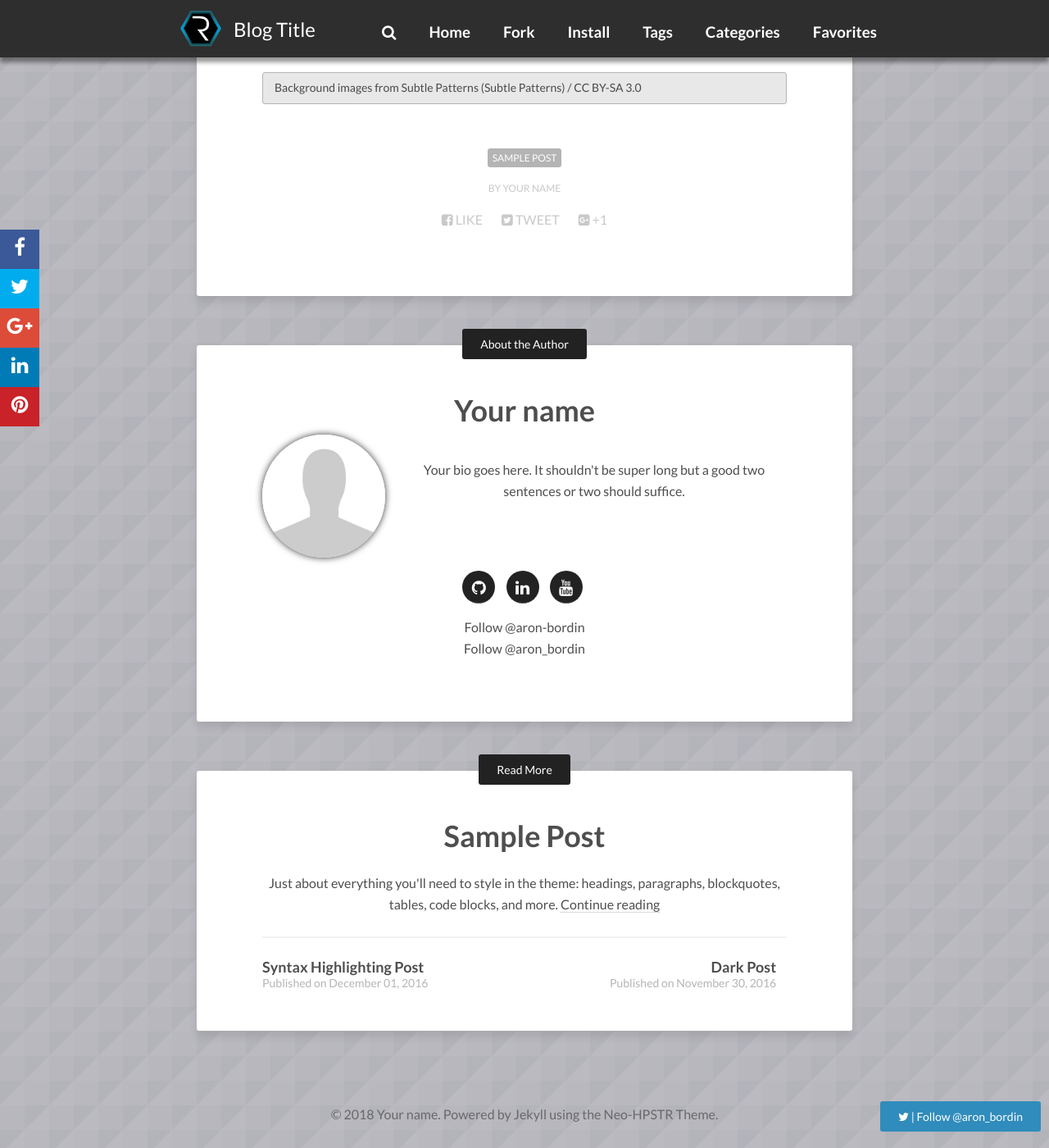
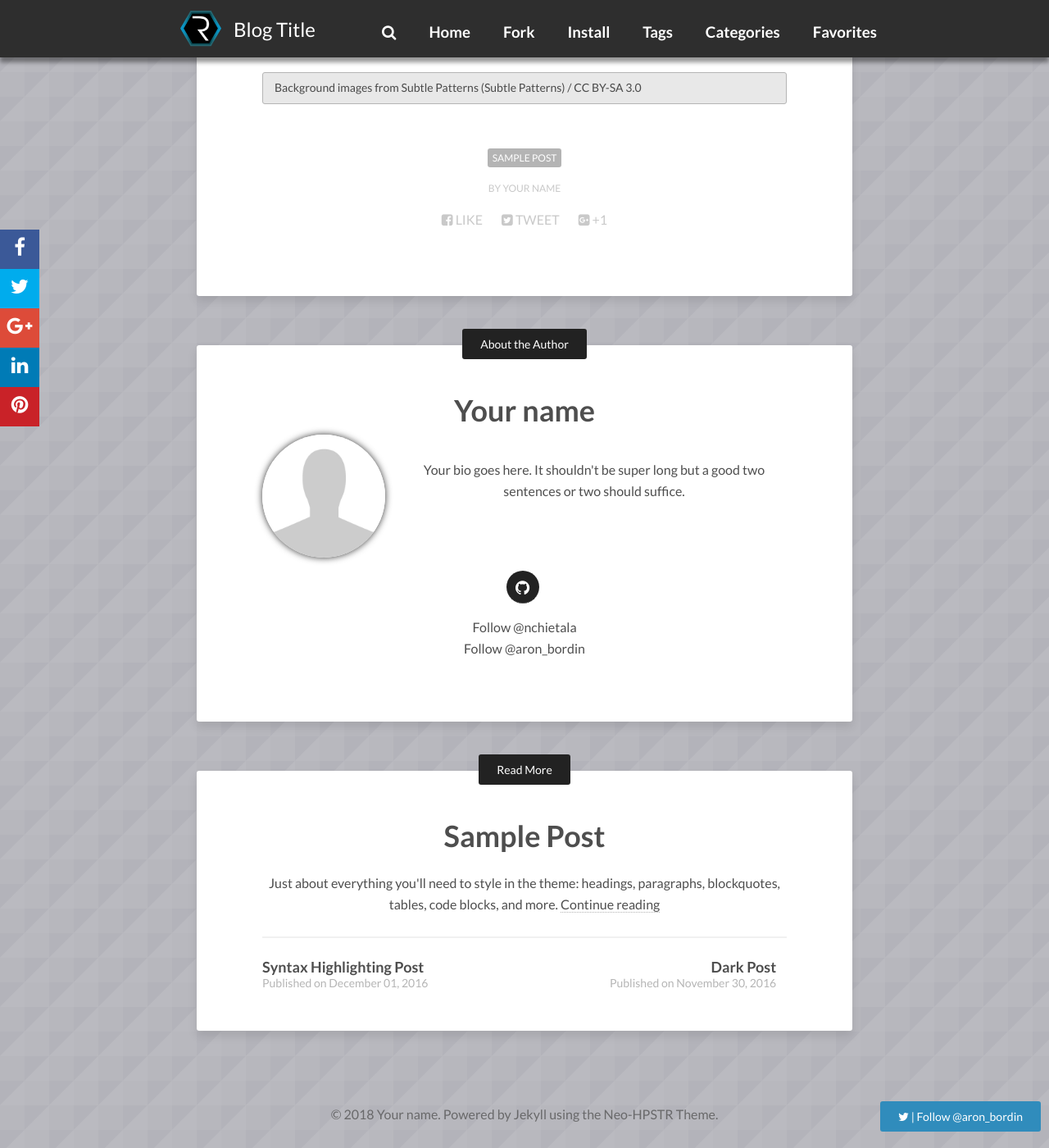
Before and after one commit to nchietala/nchietala.github.io, a Jekyll site: the page built from _posts/2016-11-29-background-image.md, in a window 1280 px wide and 1400 px high, scrolled down 752 px. Shown: the whole window at 82% size. Built offline with Jekyll 4.4.1, drawn with Linux system fonts in a browser that asks for light colours; nearby versions of some CDN libraries; comment, search, counter and statistics services are not loaded.

Commit message:
fix: attempt to fix web hosting (#1)

```diff
--- a/_config.yml
+++ b/_config.yml
@@ -10,7 +10,7 @@ excerpt_separator: <!--more-->
 # Your site's domain goes here (eg: //mmistakes.github.io, http://mademistakes.com, etc)
 # When testing locally leave blank or use http://localhost:4000
 
-url: http://aronbordin.com/neo-hpstr-jekyll-theme
+url: http://nchietala.github.io
 
 # draw your top menu here
 # each item must have a title and a url.
@@ -40,27 +40,27 @@ menu:
 # Owner/author information
 owner:
   name:           Your name
-  site:           http://aronbordin.com
+#  site:           http://aronbordin.com
   avatar:         images/avatar.jpg
   bio:            "Your bio goes here. It shouldn't be super long but a good two sentences or two should suffice."
   email:          you@email.com
   # Twitter nick for use in Twitter cards and follow button.
   twitter: aron_bordin # if no twitter in this config, the twitter follow button will be removed
   # GitHub nick for use in follow button in author block.
-  github: aron-bordin
+  github: nchietala
 
 # Twitter account associated with the site if different from owner/author twitter account.
 # Used in Twitter cards.
-twitter:
+#twitter:
 
 # Social networking links used in author block underneath posts. Update and remove as you like.
 social:
   - title: "github"
-    url: "https://github.com/aron-bordin"
-  - title: "linkedin"
-    url: "https://br.linkedin.com/in/aronbordin"
-  - title: "youtube"
-    url: "https://www.youtube.com/channel/UCfnSek-9HPWOx5e2pH7VFgg"
+    url: "https://github.com/nchietala"
+#  - title: "linkedin"
+#    url: "https://br.linkedin.com/in/aronbordin"
+#  - title: "youtube"
+#    url: "https://www.youtube.com/channel/UCfnSek-9HPWOx5e2pH7VFgg"
 
 # Background image to be tiled on all pages
 background:
```
